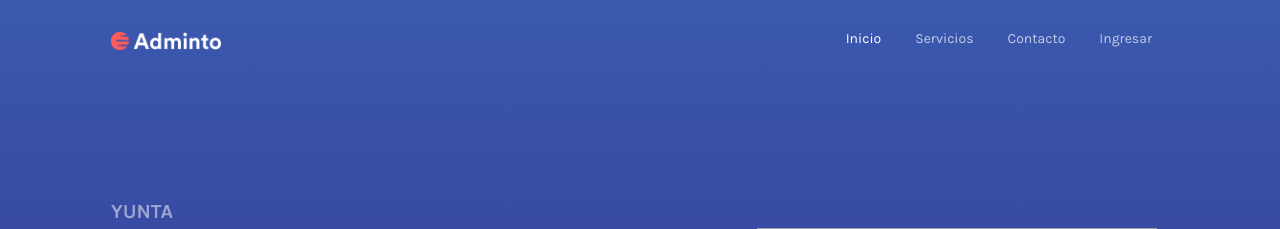
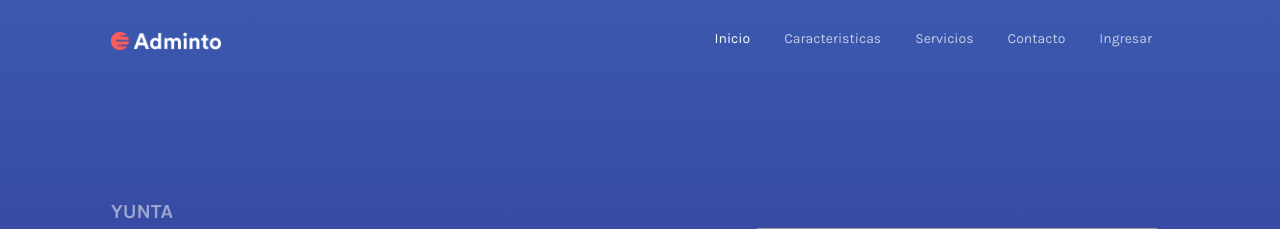
Before and after one commit to pynef/yunta, a Django app: page / in a window 1280 px wide. Shown: the top 229 px of the page. Run offline with Django 3.2, Linux system fonts and the light colour scheme; some libraries are stand-ins or nearby versions; grey boxes are pictures that could not be loaded.

Commit message:
add features al landing

```diff
--- a/src/templates/landing/home.html
+++ b/src/templates/landing/home.html
@@ -34,6 +34,9 @@
                     <ul class="navbar-nav ml-auto navbar-center" id="mySidenav">
                         <li class="nav-item active">
                             <a href="#home" class="nav-link">Inicio</a>
+                        </li>
+                        <li class="nav-item">
+                            <a href="#features" class="nav-link">Caracteristicas</a>
                         </li>
                         <li class="nav-item">
                             <a href="#services" class="nav-link">Servicios</a>
@@ -493,6 +496,7 @@
                             </div>
                             <ul class="list-inline footer-list text-center mt-5">
                                 <li class="list-inline-item"><a href="#home">Inicio</a></li>
+                                <li class="list-inline-item"><a href="#features">Caracteristicas</a></li>
                                 <li class="list-inline-item"><a href="#services">Servicios</a></li>
                                 <li class="list-inline-item"><a href="#contact">Contacto</a></li>
                                 <li class="list-inline-item"><a href="{% url 'yunta:home' %}">Ingresar</a></li>
```
